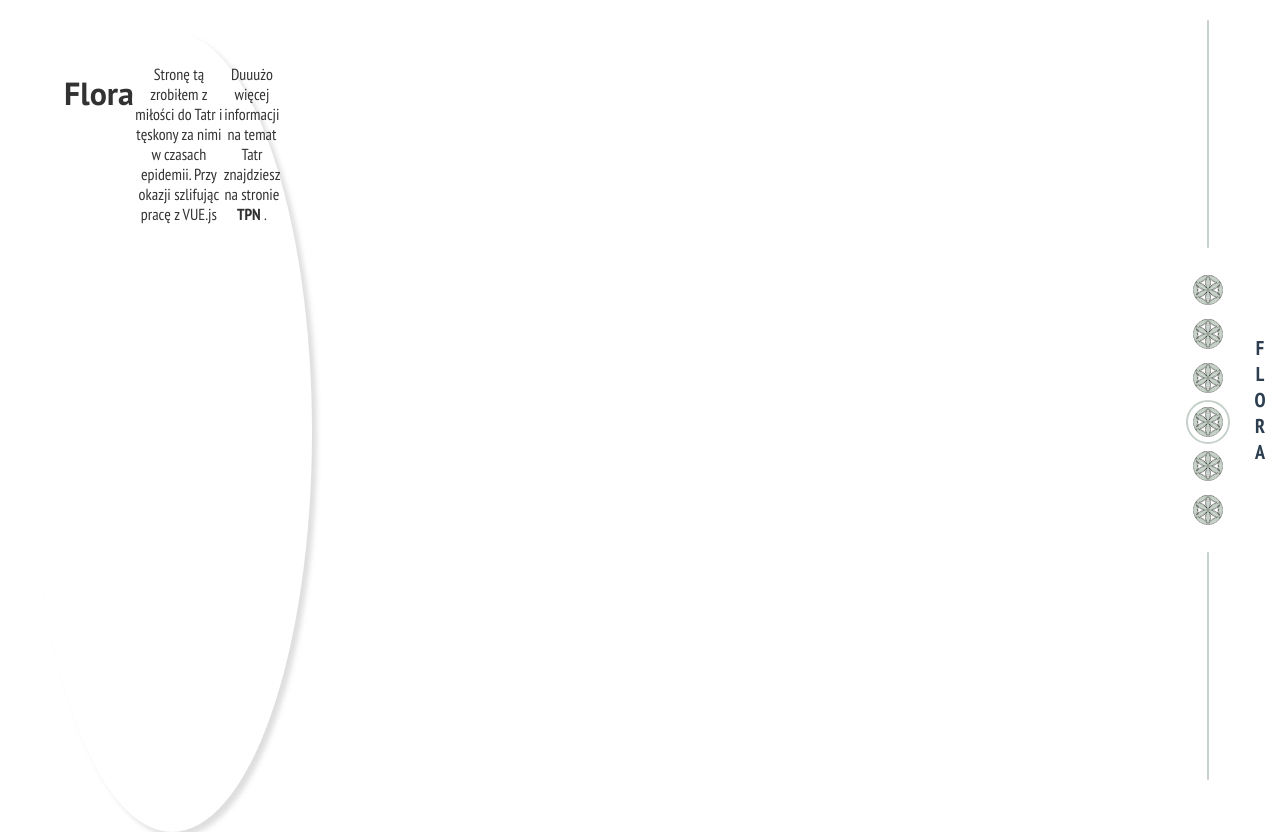
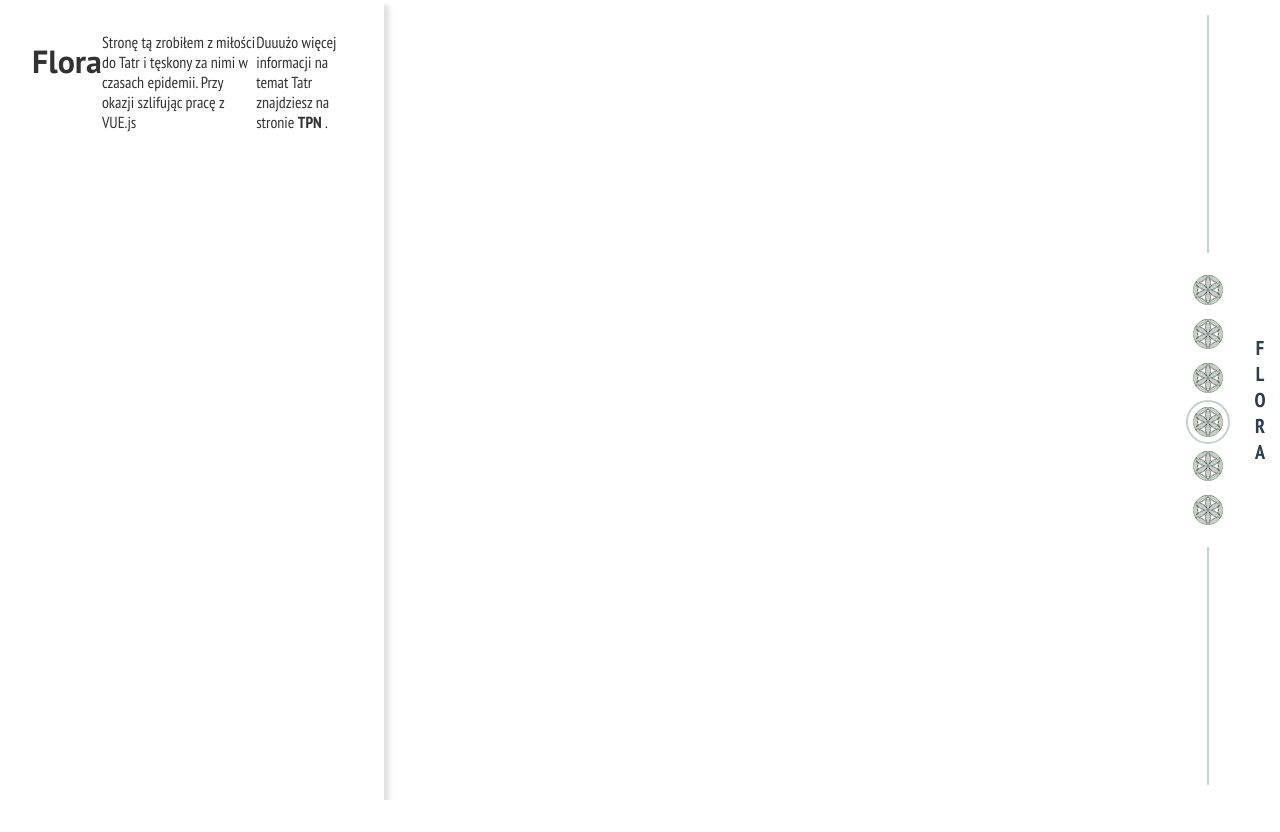
Before and after one commit to MaciekSznu/tatras, a Vue app: page /flora in a window 1280 px wide. After the commit the page ends 800 px from the top, so only its background shows below. Built offline with nearby package versions, Linux system fonts and the light colour scheme; what vue2-touch-events would draw is missing.

Commit message:
Fix styling issues

```diff
--- a/src/App.vue
+++ b/src/App.vue
@@ -42,5 +42,9 @@ export default {
   @media (min-width: 768px) {
     align-items: flex-start;
   }
+
+  @media (min-width: 768px) and (orientation: landscape) {
+    justify-content: flex-end;
+  }
 }
 </style>
--- a/src/components/ImagesBox.vue
+++ b/src/components/ImagesBox.vue
@@ -60,11 +60,11 @@ export default {
   @media (min-width: 768px) {
     witdh: 100%;
     height: 100%;
+  }
 
-    @media (orientation: landscape) {
-      width: 100%;
-      height: 100%;
-    }
+  @media (min-width: 1024px) and (orientation: landscape) {
+    width: 100%;
+    height: 100%;
   }
 
   .flux-caption {
@@ -107,7 +107,7 @@ export default {
 
       @media (orientation: landscape) {
         top: 0;
-        left: 30vw;
+        left: 0;
         width: 70vw;
         background: linear-gradient(
           90deg,
@@ -118,31 +118,37 @@ export default {
     }
 
     @media (min-width: 1024px) and (orientation: landscape) {
-      top: auto;
-      left: auto;
+      top: initial;
+      left: initial;
       bottom: 0;
-      right: 0;
-      width: 30vh;
-      height: 30vh;
-      border-radius: 50%;
-      text-align: center;
-      padding: 16px;
-      margin-right: calc(32px + 44px + 2.5vh);
-      margin-bottom: 32px;
-      background-color: #ffffff;
-      opacity: 0.8;
-      box-shadow: 5px 5px 5px 0px rgba(204, 204, 204, 0.8);
+      width: 100%;
+      background: linear-gradient(
+        90deg,
+        rgba(255, 255, 255, 0.1) 0%,
+        rgba(255, 255, 255, 1) 50%,
+        rgba(255, 255, 255, 0.1) 100%
+      );
     }
 
-    @media (min-width: 1280px) and (orientation: landscape) {
-      //   max-width: 20vw;
-      //   height: 80vw;
-      //   top: 20vw;
-      //   padding-right: 16px;
-      //   padding-left: 16px;
+    // @media (min-width: 1280px) and (orientation: landscape) {
+    //   //   max-width: 20vw;
+    //   //   height: 80vw;
+    //   //   top: 20vw;
+    //   //   padding-right: 16px;
+    //   //   padding-left: 16px;
+    // }
+  }
+
+  .flux-controls {
+    @media (min-width: 600px) and (orientation: landscape) {
+      padding-left: 0;
+      padding-right: 80px;
+    }
+
+    @media (min-width: 1024px) and (orientation: landscape) {
+      padding: 0 100px;
     }
   }
-
   .flux-controls .flux-button > svg > circle,
   .flux-controls .flux-button > svg > polygon {
     fill: rgba(0, 0, 0, 0.2);
--- a/src/components/InfosBox.vue
+++ b/src/components/InfosBox.vue
@@ -82,14 +82,10 @@ export default {
   @media (min-width: 1024px) and (orientation: landscape) {
     top: 0;
     left: 0;
-    width: 35vh;
+    width: 30vw;
     height: 35vh;
-    max-width: 35vh;
-    border-radius: 50%;
-    text-align: center;
+    //max-width: 40vh;
     padding: 32px;
-    margin-top: 32px;
-    margin-left: 32px;
     box-shadow: 5px 5px 5px 0px rgba(204, 204, 204, 0.8);
   }
 
--- a/src/components/NavBar.vue
+++ b/src/components/NavBar.vue
@@ -103,8 +103,28 @@ export default {
   flex-direction: row;
   justify-content: center;
   width: 100%;
-  //padding: 20px 0;
   z-index: 100;
+
+  &::before {
+    content: '';
+    position: absolute;
+    top: 21px;
+    left: 15px;
+    height: 2px;
+    width: calc((100vw - 6 * 44px - 60px) / 2);
+    background-color: #c6d1ca;
+    border-radius: 1px;
+  }
+  &::after {
+    content: '';
+    position: absolute;
+    top: 21px;
+    right: 15px;
+    height: 2px;
+    width: calc((100vw - 6 * 44px - 60px) / 2);
+    background-color: #c6d1ca;
+    border-radius: 1px;
+  }
 
   @media (orientation: landscape) {
     flex-direction: column;
@@ -118,9 +138,9 @@ export default {
     &::before {
       content: '';
       position: absolute;
-      top: 20px;
+      top: 15px;
       left: 21px;
-      height: calc((100vh - 6 * 44px - 80px) / 2);
+      height: calc((100vh - 6 * 44px - 60px) / 2);
       width: 2px;
       background-color: #c6d1ca;
       border-radius: 1px;
@@ -129,9 +149,10 @@ export default {
     &::after {
       content: '';
       position: absolute;
-      bottom: 20px;
+      top: initial;
+      bottom: 15px;
       left: 21px;
-      height: calc((100vh - 6 * 44px - 80px) / 2);
+      height: calc((100vh - 6 * 44px - 60px) / 2);
       width: 2px;
       background-color: #c6d1ca;
       border-radius: 1px;
```
